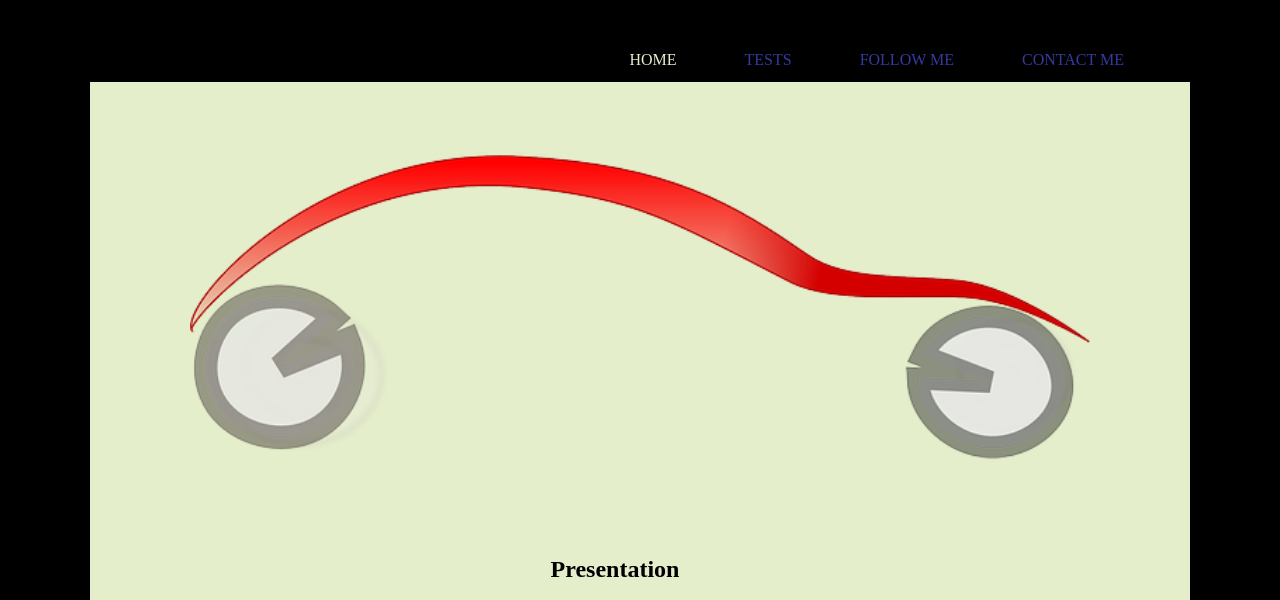
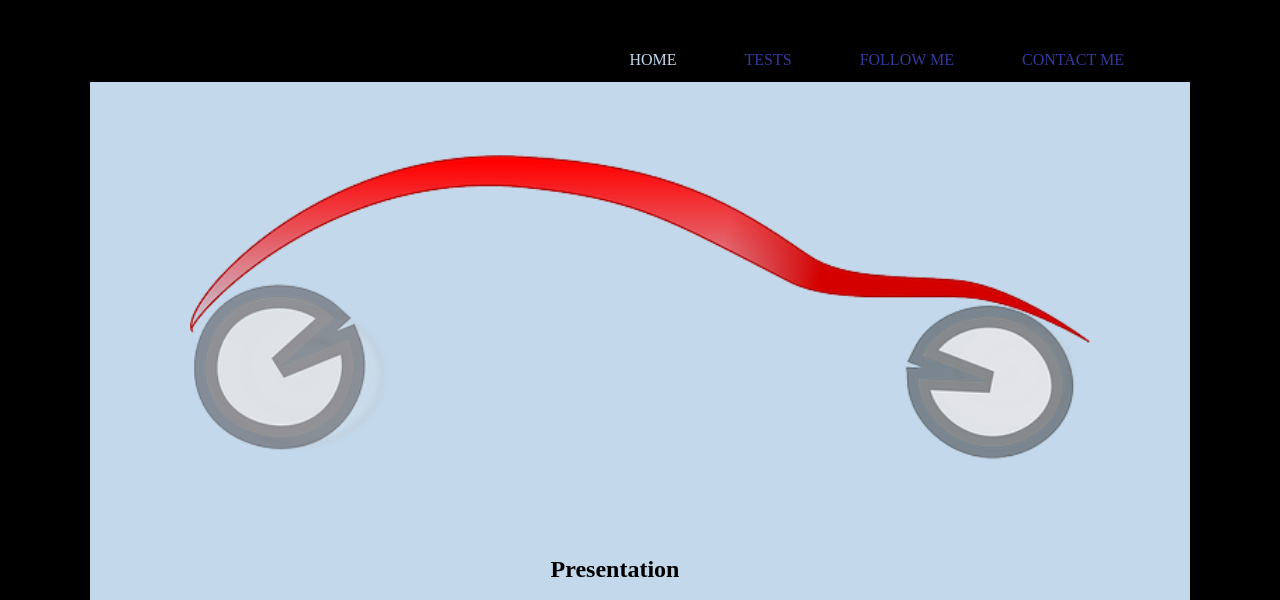
Before and after one commit to Yose216/Projet_perso1, a plain HTML site: page Index.html in a window 1280 px wide. In both pictures the pointer is over the link "HOME". Shown: the part 165-765 px from the top of the page. Drawn offline with Linux system fonts and the light colour scheme.

Commit message:
Changement couleur body + hover

```diff
--- a/Style_Index.css
+++ b/Style_Index.css
@@ -3,7 +3,7 @@ html { /*couleur du fond de page*/
 }
 
 body {
-	background-color: #e5eecb;
+	background-color: #c3d9eb;
 	background-size: cover;
 	width:1100px ;
 	height:1500px ;
@@ -53,7 +53,7 @@ li {
 }
 
 .Menu a:hover { /*change couleur du menu*/
-	color: #e5eecb;
+	color: #c3d9eb;
 }
 
 main {
```
